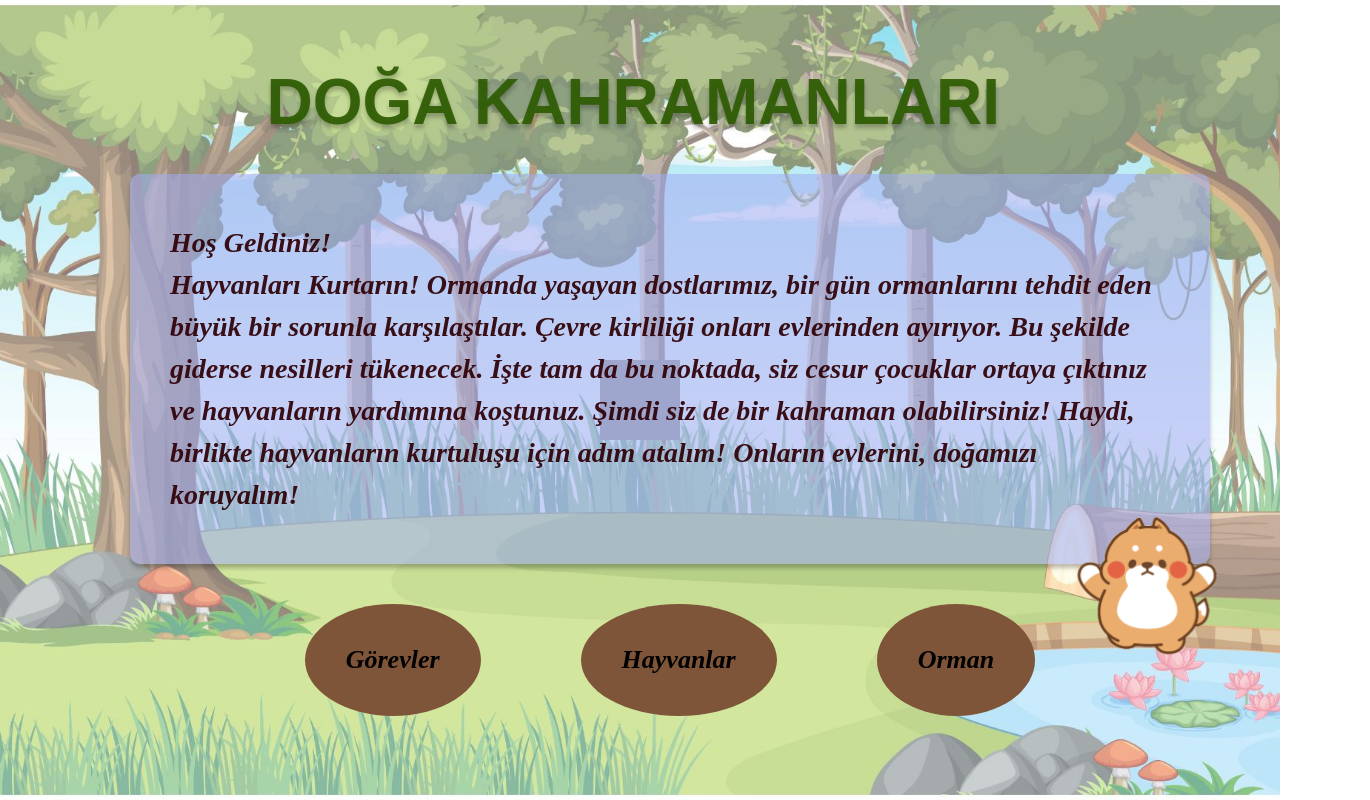
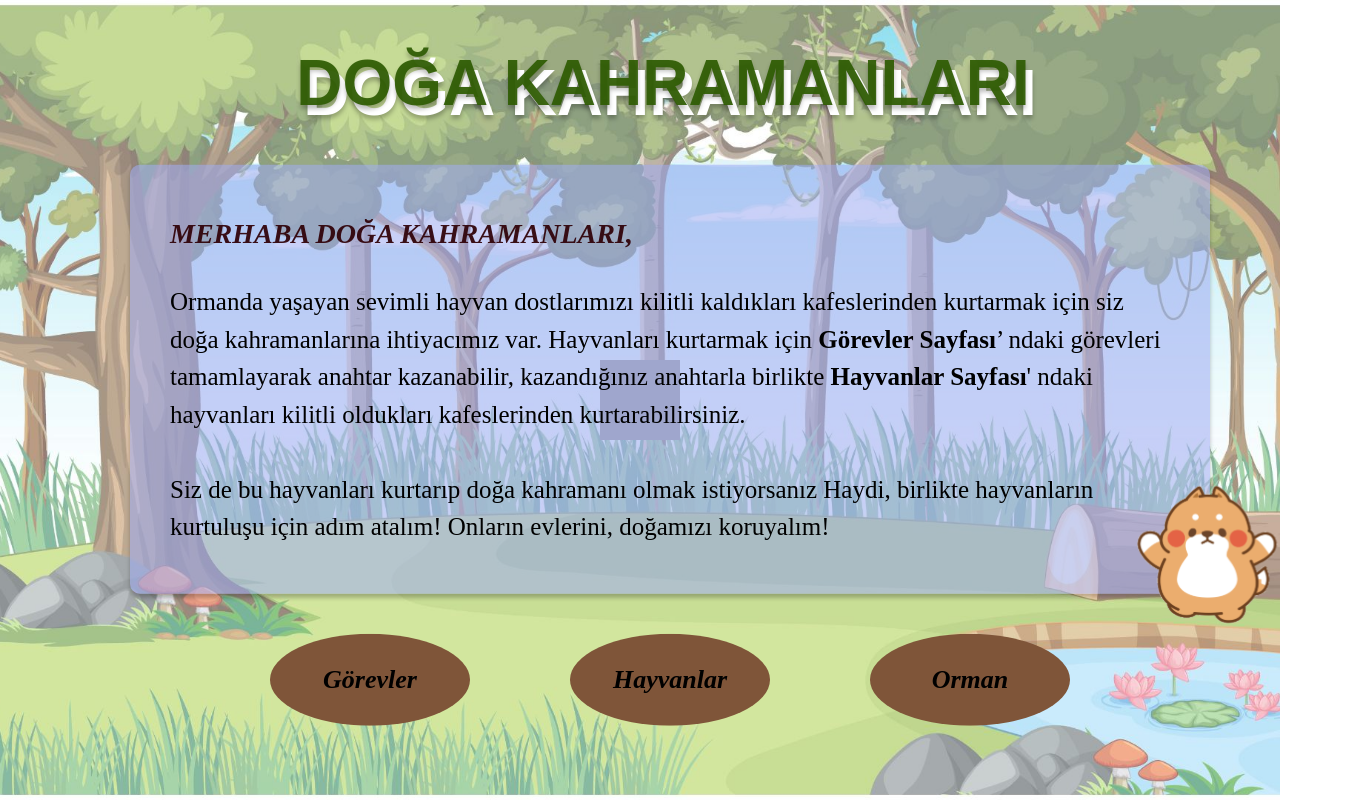
Before and after one commit to zeynepdanis/Cimsa-Habitainers, a React (Vite) app in the folder dogakahramanlari.client/: page /dashboard in a window 1280 px wide. Shown: the whole page, 1370 px wide, since content can reach past the window. Built offline with nearby package versions, Linux system fonts and the light colour scheme; grey boxes are pictures that could not be loaded; a web font is replaced by a local one.

Commit message:
dashboard
dashboard düzenlemeleri

```diff
--- a/dogakahramanlari.client/src/Pages/Dashboard/Dashboard.jsx
+++ b/dogakahramanlari.client/src/Pages/Dashboard/Dashboard.jsx
@@ -1,6 +1,6 @@
 import { useNavigate } from "react-router-dom";
-import { AnimalIcon } from "../../assets/svg/icons"
-import { DashboardWrapper } from "./Dashboard.style"
+import { AnimalIcon } from "../../assets/svg/icons";
+import { DashboardWrapper } from "./Dashboard.style";
 
 const Dashboard = () => {
     const navigate = useNavigate();
@@ -9,20 +9,25 @@ const Dashboard = () => {
         <DashboardWrapper>
             <div className="dashboard">
                 <div className="dashboard-header">
-                    {/* <div><HomeIcon /></div> */}
+                    <h1 className="white">DOĞA KAHRAMANLARI</h1>
                     <h1>DOĞA KAHRAMANLARI</h1>
                 </div>
                 <div className="dashboard-container">
-                <p>
-                Hoş Geldiniz!
+                    <p><p> <b>
+                        MERHABA DOĞA KAHRAMANLARI,
+                    </b>
+                    </p>
+
+                        <div className="yazı">
+                            Ormanda yaşayan sevimli hayvan dostlarımızı kilitli kaldıkları kafeslerinden kurtarmak için siz doğa kahramanlarına ihtiyacımız var.
+
+                            Hayvanları kurtarmak için <b>Görevler Sayfası</b>’ ndaki görevleri tamamlayarak anahtar kazanabilir, kazandığınız anahtarla birlikte <b>Hayvanlar Sayfası</b>' ndaki hayvanları kilitli oldukları kafeslerinden kurtarabilirsiniz.
+
                             <br />
-                Hayvanları Kurtarın!
-                Ormanda yaşayan dostlarımız, bir gün ormanlarını
-                tehdit eden büyük bir sorunla karşılaştılar. Çevre kirliliği onları evlerinden ayırıyor. Bu şekilde giderse nesilleri tükenecek.
-                İşte tam da bu noktada, siz cesur çocuklar ortaya çıktınız ve hayvanların yardımına koştunuz.
-                Şimdi siz de bir kahraman olabilirsiniz!
-                 Haydi, birlikte hayvanların kurtuluşu için adım atalım!
+                            <br />
+                            Siz de bu hayvanları kurtarıp doğa kahramanı olmak istiyorsanız  Haydi, birlikte hayvanların kurtuluşu için adım atalım!
                             Onların evlerini, doğamızı koruyalım!
+                        </div>
                         <div className="animal-container">
                             <AnimalIcon />
                         </div>
--- a/dogakahramanlari.client/src/Pages/Dashboard/Dashboard.style.js
+++ b/dogakahramanlari.client/src/Pages/Dashboard/Dashboard.style.js
@@ -16,14 +16,14 @@ export const DashboardWrapper = styled.div`
             position: absolute;
             top: 30px;
             left: 50%;
-            transform: translate(-55% , -150px);
+            transform: translate(-50% , -150px);
             white-space: nowrap;
             font-family: "Seymour One", sans-serif;
-            font-style: normal;
+            font-style: bold;
             font-size: 20px;
             line-height: normal;
             text-shadow: 0px 4px 4px rgba(0, 0, 0, 0.25);
-            color: rgba(48, 92, 4, 0.94);
+            color: white;
             display: flex;
             align-items: center;
         }
@@ -34,15 +34,32 @@ export const DashboardWrapper = styled.div`
             border-radius: 10px;
             color: rgba(48, 2, 8, 0.94);
             font-style: italic;
-            font-weight: bold;
             font-size: 28px;
+            font-style: Ultra Bold;
             width: 1000px;
             margin-top: 30px;
             position: relative;
             .animal-container {
                 position: absolute;
-                right: -100px;
+                right: -160px;
+                top: 320px;
             }
+
+        }
+
+        .white{
+            color: rgba(48, 92, 4, 0.94);
+            position: absolute;
+            top:-10px;
+            right: 7px;
+
+        }
+
+        .yazı{
+            font-style: normal;
+            font-weight: Medium;
+            font-size: 25px;
+            color: black;
         }
         .button-container {
             background-color: transparent;
@@ -50,13 +67,20 @@ export const DashboardWrapper = styled.div`
             justify-content: center;
             gap: 100px;
             .dashboard-button {
-                border-radius: 60%;
-                padding: 40px;
+                width: 200px;
+                border-radius: 50%;
+                padding: 30px 40px;
                 background-color: #7F5539;
                 font-weight: bold;
                 font-size: 26px;
                 font-style: italic;
             }
+
+            .dashboard-button:hover{
+                background-color: rgb(127, 85, 57, 0.8);
+                color: black;
+            }
+
         }
     }
 
```
Lines whose indentation alone changed are shown as unchanged.
